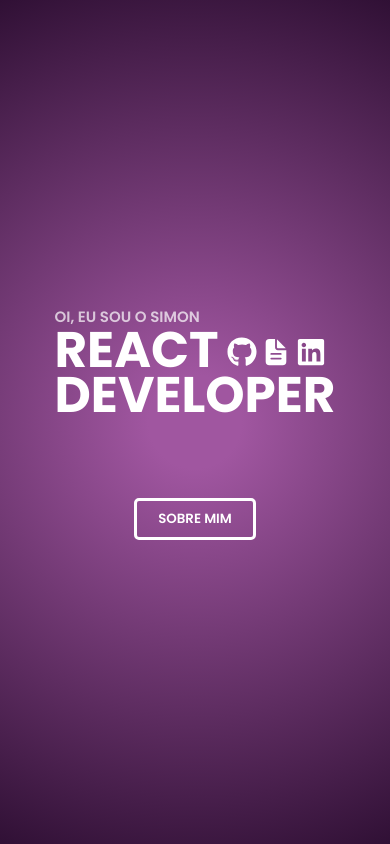
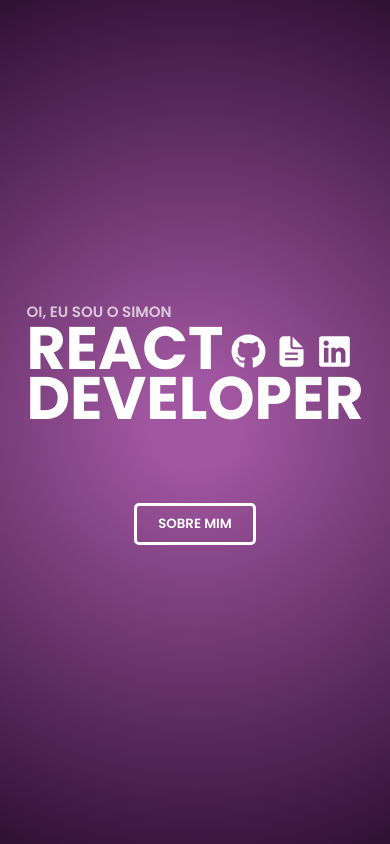
Before and after one commit to simonfranklin1/meu_portfolio, a React (Vite) app: page / in a window 390 px wide. Shown: the top 844 px of the page. Built offline with nearby package versions, Linux system fonts and the light colour scheme.

Commit message:
Melhorando estilos do Header Alterações nos estilos do header e melhoras na responsividade da página

```diff
--- a/src/App.css
+++ b/src/App.css
@@ -1,5 +1,6 @@
 .App {
   background-color: #fff; /*#0f0f16*/
+  color: black;
 }
 
 section {
@@ -8,6 +9,10 @@
 
 a {
   text-decoration: none;
+  color: unset;
+}
+
+button {
   color: unset;
 }
 
--- a/src/components/CardProject.jsx
+++ b/src/components/CardProject.jsx
@@ -4,7 +4,7 @@
 const CardProject = ({project}) => {
   return (
     <div className="project-card">
-      <img src={project.image}  className='project-card_image' />
+      <a href={project.deploy} target='_blank' style={{cursor: 'pointer'}}><img src={project.image} style={{width: '100%'}}  className='project-card_image' /></a>
       <div className="project-card_info">
           <h3 className="project-card_info-title" style={{textAlign: 'center'}}>{project.title}</h3>
           <p className="project-card_info-text" style={{textAlign: 'justify', textIndent: '15px'}}>{project.text}</p>
--- a/src/containers/Header.css
+++ b/src/containers/Header.css
@@ -5,7 +5,7 @@
     flex-direction: column;
     justify-content: center;
     align-items: center;
-    gap: 5rem;
+    gap: 3rem;
     background: radial-gradient(circle at 50% 50%, rgb(160, 86, 160) 10%, rgb(48, 16, 53) 100%);
 }
 
@@ -14,20 +14,20 @@
 }
 
 .portfolio_header-title h2 {
-    font-size: 100px;
-    line-height: 80px;
+    font-size: 130px;
+    line-height: 110px;
 }
 
 .title-icons {
-    font-size: 55px;
+    font-size: 70px;
     line-height: 0;
-    margin-left: 1rem;
+    margin-left: 1.5rem;
 }
 
 .title-icons svg {
     cursor: pointer;
     transition: .3s;
-    margin-right: 1rem;
+    margin-right: 1.5rem;
 }
 
 .title-icons svg:hover {
@@ -58,19 +58,35 @@
     color: rgb(160, 86, 160);
 }
 
-@media screen and (max-width: 850px) {
+@media screen and (max-width: 936px) {
     .portfolio_header-title h2 {
-        font-size: 70px;
-        line-height: 60px;
+        font-size: 100px;
+        line-height: 80px;
+    }
+
+    .title-icons {
+        font-size: 50px;
+        margin-left: 2rem;
+    }
+
+    .title-icons svg {
+        margin-right: 1rem;
+    }
+
+    .portfolio_header-btn {
+        padding: .5rem 1.3rem;
+    }
+}
+
+@media screen and (max-width: 650px) {
+    .portfolio_header-title h2 {
+        font-size: 80px;
+        line-height: 65px;
     }
 
     .title-icons {
         font-size: 40px;
-        margin-left: .8rem;
-    }
-
-    .title-icons svg {
-        margin-right: .5rem;
+        margin-left: 1.3rem;
     }
 
     .portfolio_header-btn {
@@ -80,18 +96,22 @@
 
 
 @media screen and (max-width: 450px) {
+    .portfolio_header {
+        gap: 5rem;
+    }
+
     .portfolio_header-title h2 {
-        font-size: 50px;
-        line-height: 45px;
+        font-size: 60px;
+        line-height: 50px;
     }
 
     .title-icons {
-        font-size: 30px;
+        font-size: 35px;
         margin-left: .5rem;
     }
 
     .title-icons svg {
-        margin-right: .3rem;
+        margin-right: .5rem;
     }
 
     .portfolio_header-title p {
--- a/src/containers/Skills.css
+++ b/src/containers/Skills.css
@@ -38,6 +38,7 @@
     align-items: flex-start;
     width: 50%;
     font-size: 25px;
+    padding: 20px;
 }
 
 .portfolio_skills-description_text, .instruction {
@@ -69,6 +70,7 @@
 
     .portfolio_skills-descriptions {
         font-size: 23px;
+        padding: 10px;
     }
 }
 
@@ -78,7 +80,7 @@
     .portfolio_skills-container {
         flex-direction: column;
         justify-content: unset;
-        min-height: 40vh;
+        min-height: 50vh;
         gap: 5rem;
     }
 
@@ -94,7 +96,7 @@
 @media screen and (max-width: 450px) {
 
     .portfolio_skills-container {
-        min-height: 30vh;
+        height: 40vh;
     }
 
     .portfolio_skills-icons {
@@ -110,5 +112,6 @@
 
     .portfolio_skills-descriptions {
         font-size: 15px;
+        padding: 0;
     }
 }
```
